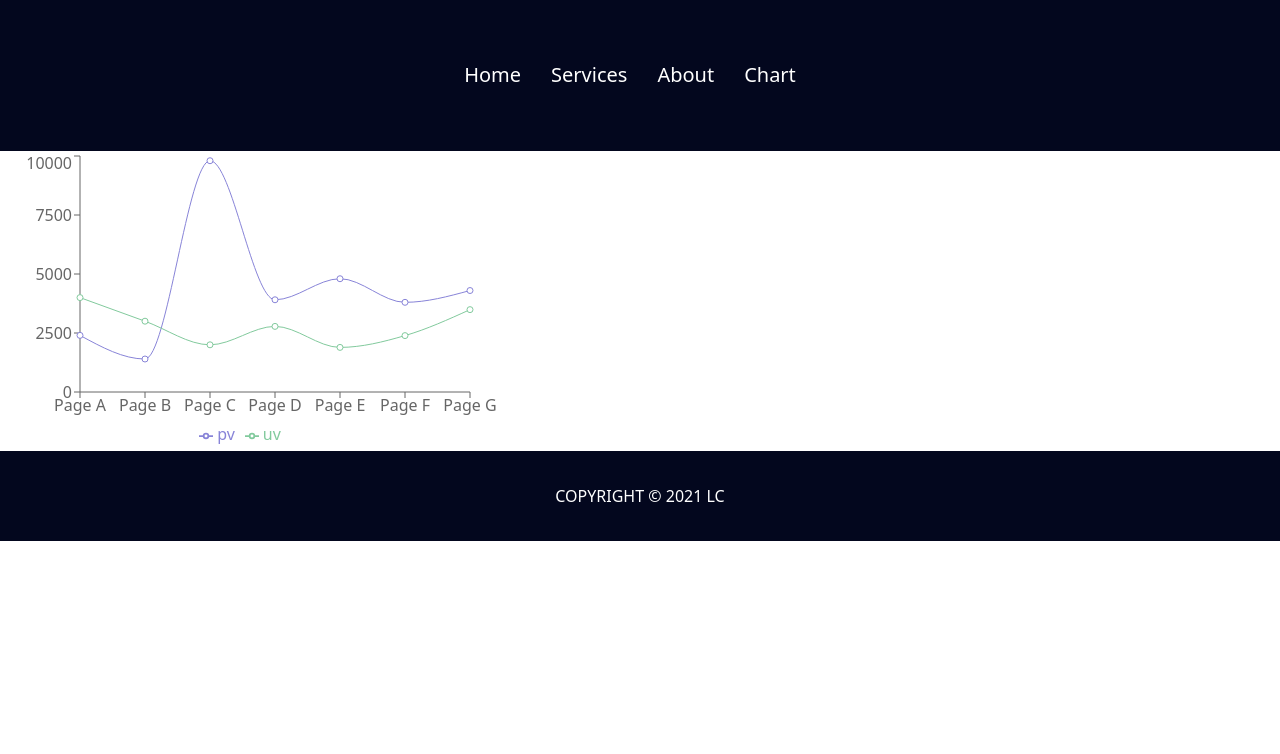
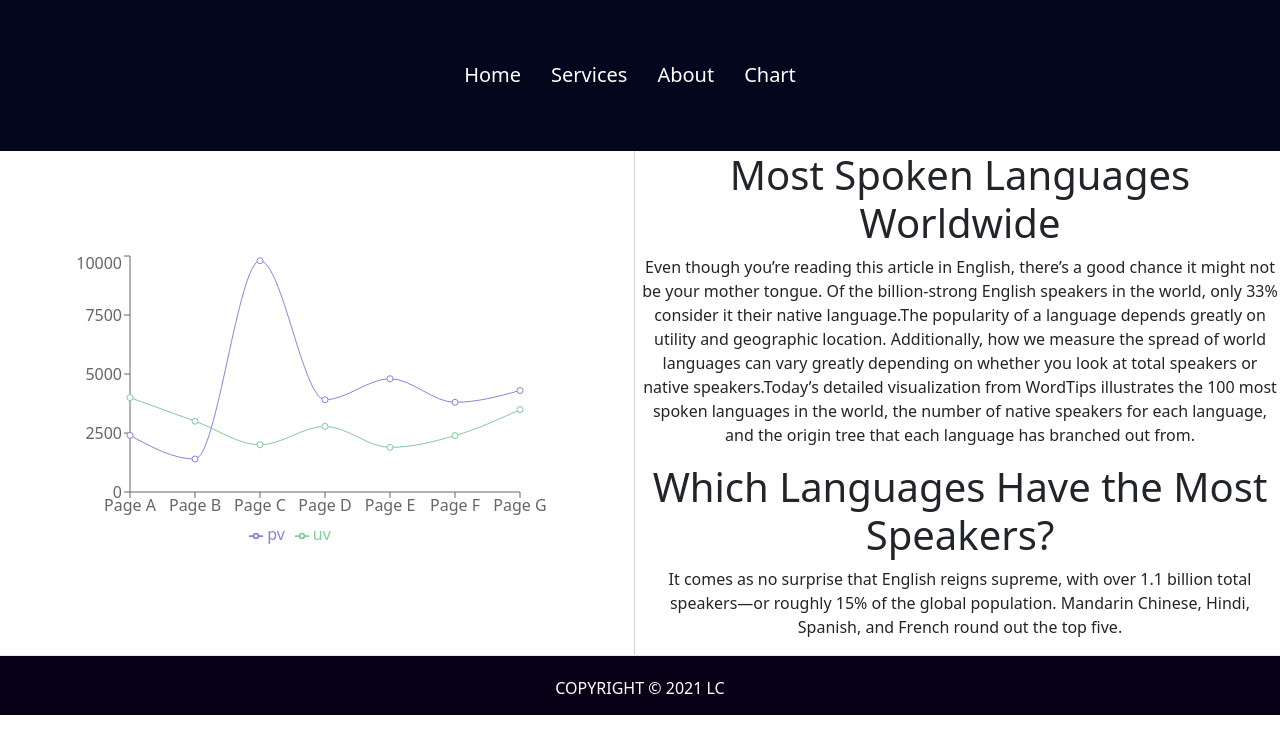
Before and after one commit to saifulislammunna/language-academy, a React (Create React App) app: page /chart in a window 1280 px wide. Shown: the top 754 px of the page. Built offline with nearby package versions, Linux system fonts and the light colour scheme.

Commit message:
chart-description-added

```diff
--- a/src/components/Chart/Chart.css
+++ b/src/components/Chart/Chart.css
@@ -0,0 +1,11 @@
+ .chart-container{
+     display: grid;
+     grid-template-columns: 2fr 2fr;
+ }
+ .chart{
+     border-right: 1px solid lightgray;
+     margin-right: 5px;
+     margin-left: 50px;
+     padding-top: 100px;
+
+ }
--- a/src/components/Chart/Chart.js
+++ b/src/components/Chart/Chart.js
@@ -1,6 +1,6 @@
 import React from 'react';
 import {   Legend, Line, LineChart,   XAxis, YAxis } from 'recharts';
-
+import './Chart.css'
 const  Chart = () => {
     const data = [
         {
@@ -47,6 +47,8 @@ const  Chart = () => {
         }
       ];
     return (
+       <div className="chart-container">
+        <div className="chart">
         <LineChart
         width={500}
         height={300}
@@ -71,7 +73,22 @@ const  Chart = () => {
         />
         <Line type="monotone" dataKey="uv" stroke="#82ca9d" />
       </LineChart>
+        </div>
+
+      <div className="chart-description">
+       <div>
+       <h1>Most Spoken Languages Worldwide</h1>
+        <p>Even though you’re reading this article in English, there’s a good chance it might not be your mother tongue. Of the billion-strong English speakers in the world, only 33% consider it their native language.The popularity of a language depends greatly on utility and geographic location. Additionally, how we measure the spread of world languages can vary greatly depending on whether you look at total speakers or native speakers.Today’s detailed visualization from WordTips illustrates the 100 most spoken languages in the world, the number of native speakers for each language, and the origin tree that each language has branched out from.</p>
+       </div>
+       <div>
+         <h1>Which Languages Have the Most Speakers?</h1>
+         <p>It comes as no surprise that English reigns supreme, with over 1.1 billion total speakers—or roughly 15% of the global population. Mandarin Chinese, Hindi, Spanish, and French round out the top five.</p>
+       </div>
+      </div>
+       </div>
+
     );
+
 
 };
 
--- a/src/components/Footer/Footer.css
+++ b/src/components/Footer/Footer.css
@@ -1,6 +1,12 @@
 .footer{
-    background-color: #03071e;
-    line-height: 90px;
-    text-decoration: none;
+    background-color: #080016;
+    border-top : 1px solid #E7E7E7;
+    text-align: center;
     color: white;
+    padding: 20px;
+    left: 0;
+    bottom: 0;
+    height: 60px;
+    width: 100%;
+
 }
--- a/src/components/Footer/Footer.js
+++ b/src/components/Footer/Footer.js
@@ -1,10 +1,19 @@
 import React from 'react';
 import './Footer.css'
 const Footer = () => {
+    var phantom = {
+        display: 'block',
+        padding: '20px',
+        height: '60px',
+        width: '100%',
+      }
     return (
+      <div>
+                <div style={{phantom}}/>
         <div className="footer ">
             <p>COPYRIGHT © 2021 LC</p>
         </div>
+      </div>
     );
 };
 
```
